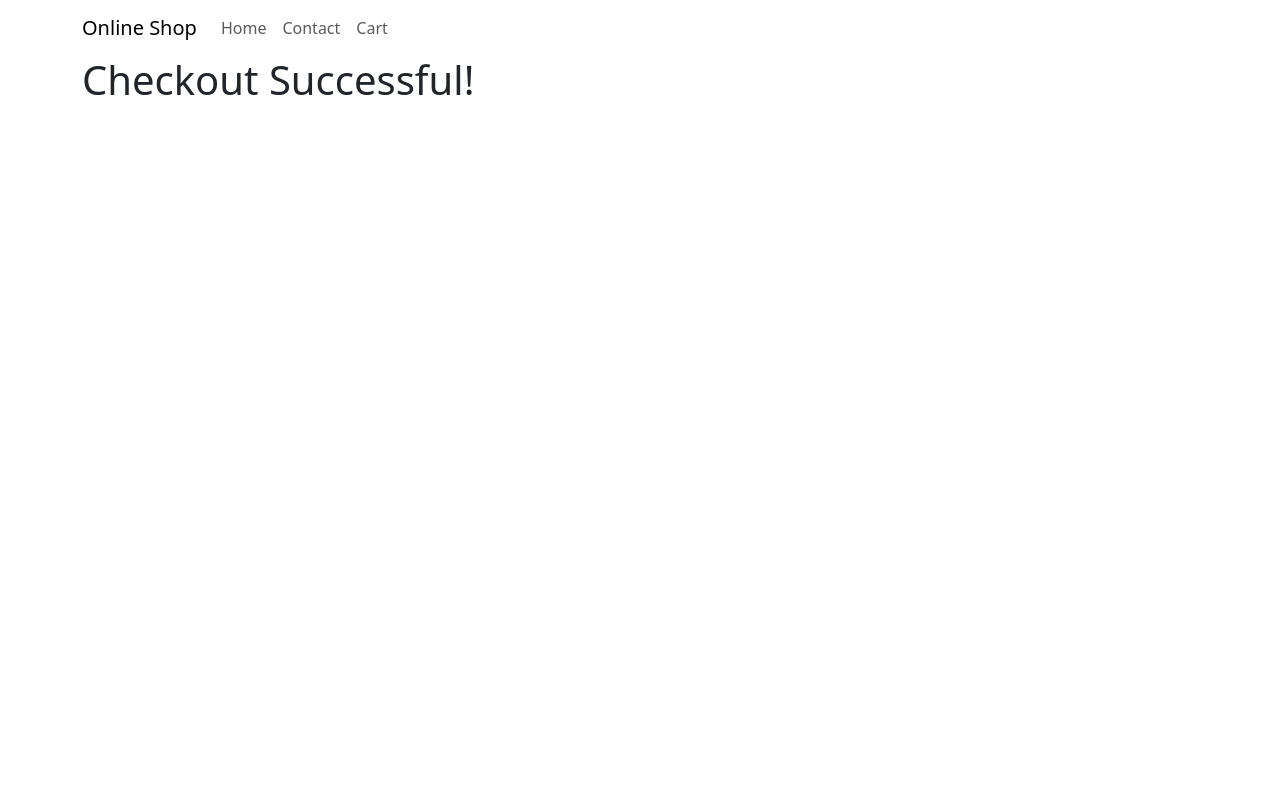
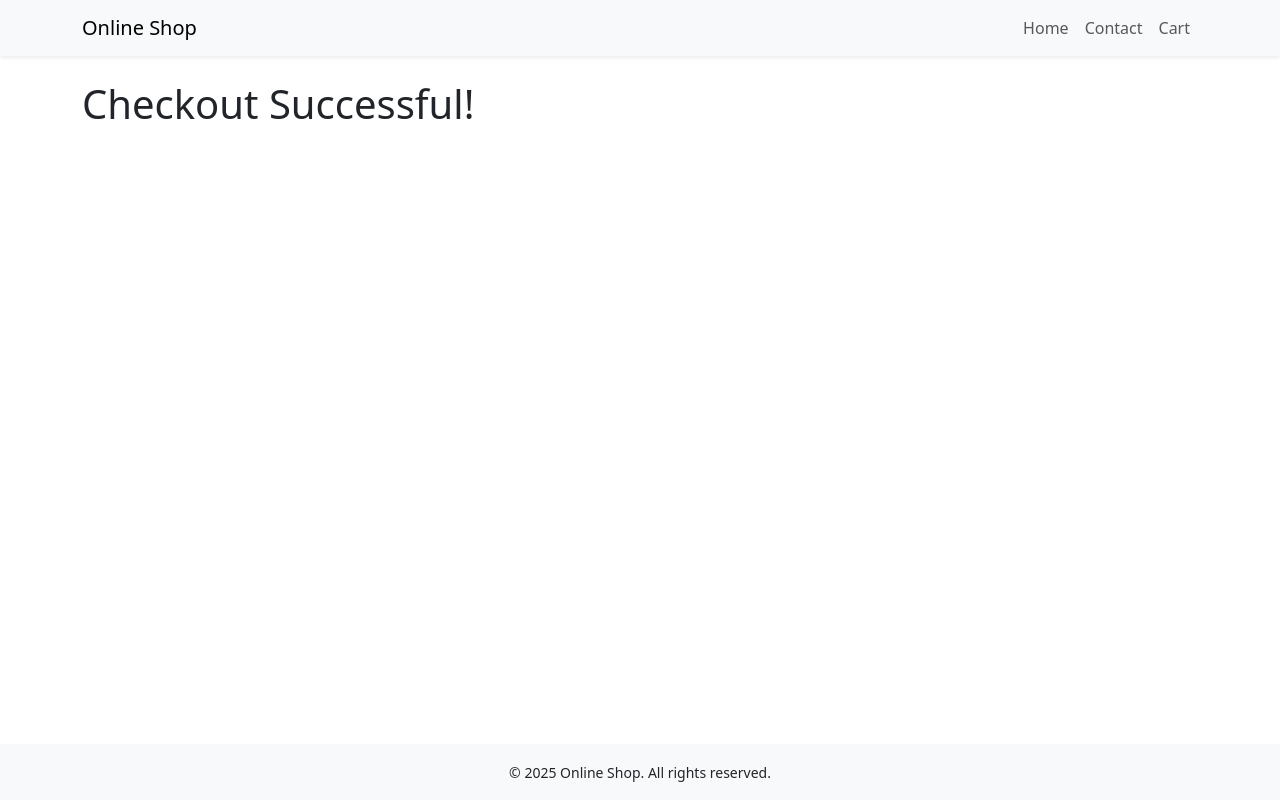
Before and after one commit to NoroffFEU/jsfw-2025-v1-javascript-frameworks-ca, a React (Create React App) app: page /checkout-success in a window 1280 px wide. Built offline with nearby package versions, Linux system fonts and the light colour scheme.

Commit message:
add footer file with simple footer text and add to App

```diff
--- a/src/App.tsx
+++ b/src/App.tsx
@@ -1,5 +1,6 @@
 import { Routes, Route } from "react-router-dom";
 import Header from "./components/Header";
+import Footer from "./components/Footer";
 import Home from "./pages/Home";
 import ProductDetail from "./pages/ProductDetail";
 import Contact from "./pages/Contact";
@@ -19,6 +20,7 @@ const App = () => {
           <Route path="/checkout-success" element={<CheckoutSuccess />} />
         </Routes>
       </main>
+      <Footer />
     </div>
   );
 };
--- a/src/components/Footer.tsx
+++ b/src/components/Footer.tsx
@@ -0,0 +1,11 @@
+const Footer = () => {
+  return (
+    <footer className="text-center py-3 mt-auto bg-light">
+      <small>
+        © {new Date().getFullYear()} Online Shop. All rights reserved.
+      </small>
+    </footer>
+  );
+};
+
+export default Footer;
--- a/src/components/Header.tsx
+++ b/src/components/Header.tsx
@@ -3,14 +3,14 @@ import { Link } from "react-router-dom";
 
 const Header = () => {
   return (
-    <Navbar>
+    <Navbar bg="light" expand="lg" className="shadow-sm mb-4">
       <Container>
         <Navbar.Brand as={Link} to="/">
           Online Shop
         </Navbar.Brand>
         <Navbar.Toggle aria-controls="basic-navbar-nav" />
         <Navbar.Collapse id="basic-navbar-nav">
-          <Nav>
+          <Nav className="ms-auto">
             <Nav.Link as={Link} to="/">
               Home
             </Nav.Link>
```
